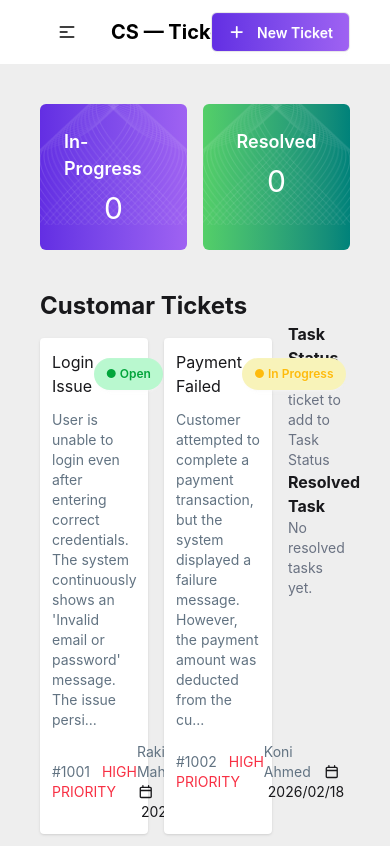
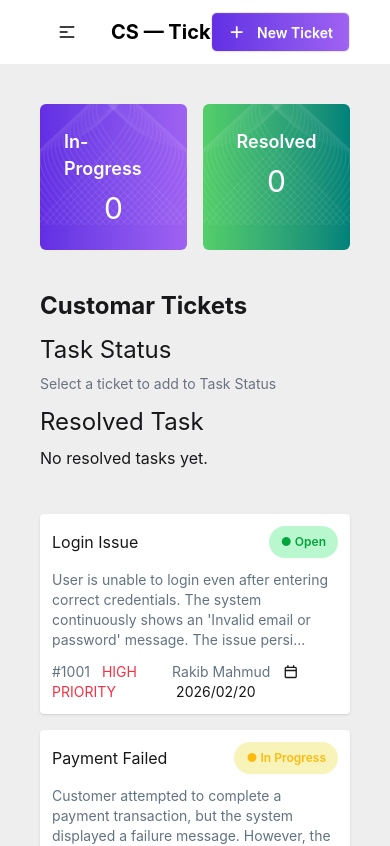
Before and after one commit to rakibmahmudanik/PH-Assignment-7, a React (Vite) app: page / in a window 390 px wide. Shown: the top 846 px of the page. Built offline with nearby package versions, Linux system fonts and the light colour scheme.

Commit message:
main functionality added with responsive for all devices

```diff
--- a/src/App.jsx
+++ b/src/App.jsx
@@ -1,4 +1,4 @@
-import { Suspense } from "react";
+import { Suspense, useState } from "react";
 import "./App.css";
 import BannerCards from "./components/BannerCards/BannerCards";
 import CustomarTickets from "./components/CustomarTickets/CustomarTickets";
@@ -12,12 +12,29 @@ const fetchTicketsData = async () => {
 const getTicketsData = fetchTicketsData();
 
 function App() {
+  const [inProgress, setInProgress] = useState([]);
+  const [resolvedtasks, setResolvedTasks] = useState([]);
+  const completeTask = (task) => {
+    const remainingtasks = inProgress.filter((e) => e.id !== task.id);
+    setInProgress(remainingtasks);
+    setResolvedTasks([...resolvedtasks, task]);
+  };
+
   return (
     <>
       <Navbar></Navbar>
-      <BannerCards></BannerCards>
+      <BannerCards
+        inProgress={inProgress}
+        resolvedtasks={resolvedtasks}
+      ></BannerCards>
       <Suspense fallback="Tickets are loading...">
-        <CustomarTickets getTicketsData={getTicketsData}></CustomarTickets>
+        <CustomarTickets
+          getTicketsData={getTicketsData}
+          setInProgress={setInProgress}
+          inProgress={inProgress}
+          completeTask={completeTask}
+          resolvedtasks={resolvedtasks}
+        ></CustomarTickets>
       </Suspense>
     </>
   );
--- a/src/components/BannerCards/BannerCards.jsx
+++ b/src/components/BannerCards/BannerCards.jsx
@@ -2,12 +2,12 @@ import React from "react";
 import InProgress from "../In-progress/InProgress";
 import Resolved from "../Resolved/Resolved";
 
-const BannerCards = () => {
+const BannerCards = ({ inProgress, resolvedtasks }) => {
   return (
     <>
       <div className=" bg-[#eeeeee] flex gap-4 w-full p-10 md:p-[80px]">
-        <InProgress></InProgress>
-        <Resolved></Resolved>
+        <InProgress inProgress={inProgress.length}></InProgress>
+        <Resolved resolvedtasks={resolvedtasks}></Resolved>
       </div>
     </>
   );
--- a/src/components/CustomarTickets/CustomarTickets.jsx
+++ b/src/components/CustomarTickets/CustomarTickets.jsx
@@ -1,27 +1,37 @@
 import React, { use } from "react";
 import Ticket from "../Ticket/Ticket";
 import TaskStatus from "../taskStatus/TaskStatus";
-import ResolvedTasks from "../ResolvedTask/ResolvedTasks";
+import ResolvedTasks from "../ResolvedTasks/ResolvedTasks";
 
-const CustomarTickets = ({ getTicketsData }) => {
+const CustomarTickets = ({
+  getTicketsData,
+  setInProgress,
+  inProgress,
+  completeTask,
+  resolvedtasks,
+}) => {
   const data = use(getTicketsData);
-
-  data.map((e) => {
-    console.log(e);
-  });
 
   return (
     <div className=" bg-[#eeeeee] w-full px-10 md:px-[80px] mb-10">
       <h1 className="text-2xl font-bold">Customar Tickets</h1>
-      <div className="w-full flex gap-4">
-        <div className="w-[80%] h-auto grid grid-cols-2 gap-4 mt-4 ">
+      <div className="w-full flex flex-col-reverse md:flex-row gap-4">
+        <div className="w-full md:w-[60%] lg:w-[80%] h-auto grid grid-cols-1 lg:grid-cols-2 gap-4 mt-4 ">
           {data.map((ticket) => (
-            <Ticket key={ticket.id} ticket={ticket}></Ticket>
+            <Ticket
+              key={ticket.id}
+              ticket={ticket}
+              setInProgress={setInProgress}
+              inProgress={inProgress}
+            ></Ticket>
           ))}
         </div>
-        <div className="w-[20%]">
-          <TaskStatus></TaskStatus>
-          <ResolvedTasks></ResolvedTasks>
+        <div className="md:w-[40%] lg:w-[20%]">
+          <TaskStatus
+            inProgress={inProgress}
+            completeTask={completeTask}
+          ></TaskStatus>
+          <ResolvedTasks resolvedtasks={resolvedtasks}></ResolvedTasks>
         </div>
       </div>
     </div>
--- a/src/components/In-progress/InProgress.jsx
+++ b/src/components/In-progress/InProgress.jsx
@@ -2,7 +2,7 @@ import React from "react";
 import vectorBG1 from "../../assets/VectorBG1.png";
 import vectorBG2 from "../../assets/VectorBG2.png";
 
-const InProgress = () => {
+const InProgress = ({ inProgress }) => {
   return (
     <div className="w-full rounded-md overflow-hidden relative ">
       <div className="absolute inset-0 bg-gradient-to-r from-[#632EE3] to-[#9F62F2]"></div>
@@ -12,7 +12,7 @@ const InProgress = () => {
       <div className="card bg-transparent relative text-white md:h-45 lg:h-[250px] flex justify-center items-center">
         <div className="card-body flex justify-center items-center ">
           <h3 className="card-title">In-Progress</h3>
-          <h1 className="text-3xl">0</h1>
+          <h1 className="text-3xl">{inProgress}</h1>
         </div>
       </div>
     </div>
--- a/src/components/Resolved/Resolved.jsx
+++ b/src/components/Resolved/Resolved.jsx
@@ -2,7 +2,7 @@ import React from "react";
 import vectorBG1 from "../../assets/VectorBG1.png";
 import vectorBG2 from "../../assets/VectorBG2.png";
 
-const Resolved = () => {
+const Resolved = ({ resolvedtasks }) => {
   return (
     <div className="w-full rounded-md overflow-hidden relative">
       <div className="absolute inset-0 bg-gradient-to-r from-[#54CF68] to-[#00827A]"></div>
@@ -12,7 +12,7 @@ const Resolved = () => {
       <div className="card bg-transparent relative text-white  md:h-45 lg:h-[250px] flex justify-center items-center">
         <div className="card-body flex justify-center items-center ">
           <h3 className="card-title">Resolved</h3>
-          <h1 className="text-3xl">0</h1>
+          <h1 className="text-3xl">{resolvedtasks.length}</h1>
         </div>
       </div>
     </div>
--- a/src/components/ResolvedTask/ResolvedTasks.jsx
+++ /dev/null
@@ -1,12 +0,0 @@
-import React from "react";
-
-const ResolvedTasks = () => {
-  return (
-    <div className="">
-      <h1 className="font-bold">Resolved Task</h1>
-      <p className="text-gray-500 text-sm">No resolved tasks yet.</p>
-    </div>
-  );
-};
-
-export default ResolvedTasks;
--- /dev/null
+++ b/src/components/ResolvedTasks/ResolvedTasks.jsx
@@ -0,0 +1,22 @@
+import React from "react";
+import ResolvedTask from "../Resolvedtask/ResolvedTask";
+
+const ResolvedTasks = ({ resolvedtasks }) => {
+  return (
+    <div className="my-3">
+      <h1 className="text-2xl mb-2">Resolved Task</h1>
+      <div className="">
+        {resolvedtasks.length == 0
+          ? "No resolved tasks yet."
+          : resolvedtasks.map((resolvedTicketData) => (
+              <ResolvedTask
+                key={resolvedTicketData.id}
+                resolvedTicketData={resolvedTicketData}
+              ></ResolvedTask>
+            ))}
+      </div>
+    </div>
+  );
+};
+
+export default ResolvedTasks;
--- /dev/null
+++ b/src/components/Resolvedtask/ResolvedTask.jsx
@@ -0,0 +1,12 @@
+import React from "react";
+
+const ResolvedTask = ({ resolvedTicketData }) => {
+  console.log(resolvedTicketData);
+  return (
+    <div className=" card bg-[#E0E7FF] shadow-sm rounded-sm p-3 cursor-pointer mb-3">
+      <h1 className="my-1">{resolvedTicketData.title}</h1>
+    </div>
+  );
+};
+
+export default ResolvedTask;
--- a/src/components/TaskStatus/TaskStatus.jsx
+++ b/src/components/TaskStatus/TaskStatus.jsx
@@ -1,12 +1,21 @@
 import React from "react";
+import InProgressTicket from "../inProgressTicket/InProgressTicket";
 
-const TaskStatus = () => {
+const TaskStatus = ({ inProgress, completeTask }) => {
   return (
-    <div className="">
-      <h1 className="font-bold">Task Status</h1>
-      <p className="text-gray-500 text-sm">
-        Select a ticket to add to Task Status
-      </p>
+    <div className="my-3">
+      <h1 className=" text-2xl mb-2">Task Status</h1>
+      <div className="text-gray-500 text-sm">
+        {inProgress.length == 0
+          ? "Select a ticket to add to Task Status"
+          : inProgress.map((progressTicketData) => (
+              <InProgressTicket
+                key={progressTicketData.id}
+                progressTicketData={progressTicketData}
+                completeTask={completeTask}
+              ></InProgressTicket>
+            ))}
+      </div>
     </div>
   );
 };
--- /dev/null
+++ b/src/components/inProgressTicket/InProgressTicket.jsx
@@ -0,0 +1,24 @@
+import React from "react";
+
+const InProgressTicket = ({ progressTicketData, completeTask }) => {
+  const handleComplete = () => {
+    alert("completed");
+    completeTask(progressTicketData);
+  };
+
+  return (
+    <>
+      <div className="card bg-white shadow-sm rounded-sm p-3 cursor-pointer mb-3 ">
+        <h1 className="mb-3">{progressTicketData.title}</h1>
+        <button
+          onClick={() => handleComplete()}
+          className="btn bg-[#02A53B] text-white"
+        >
+          Complete
+        </button>
+      </div>
+    </>
+  );
+};
+
+export default InProgressTicket;
```
Also changed, not shown: src/components/Ticket/Ticket.jsx (+16 -5 lines).
